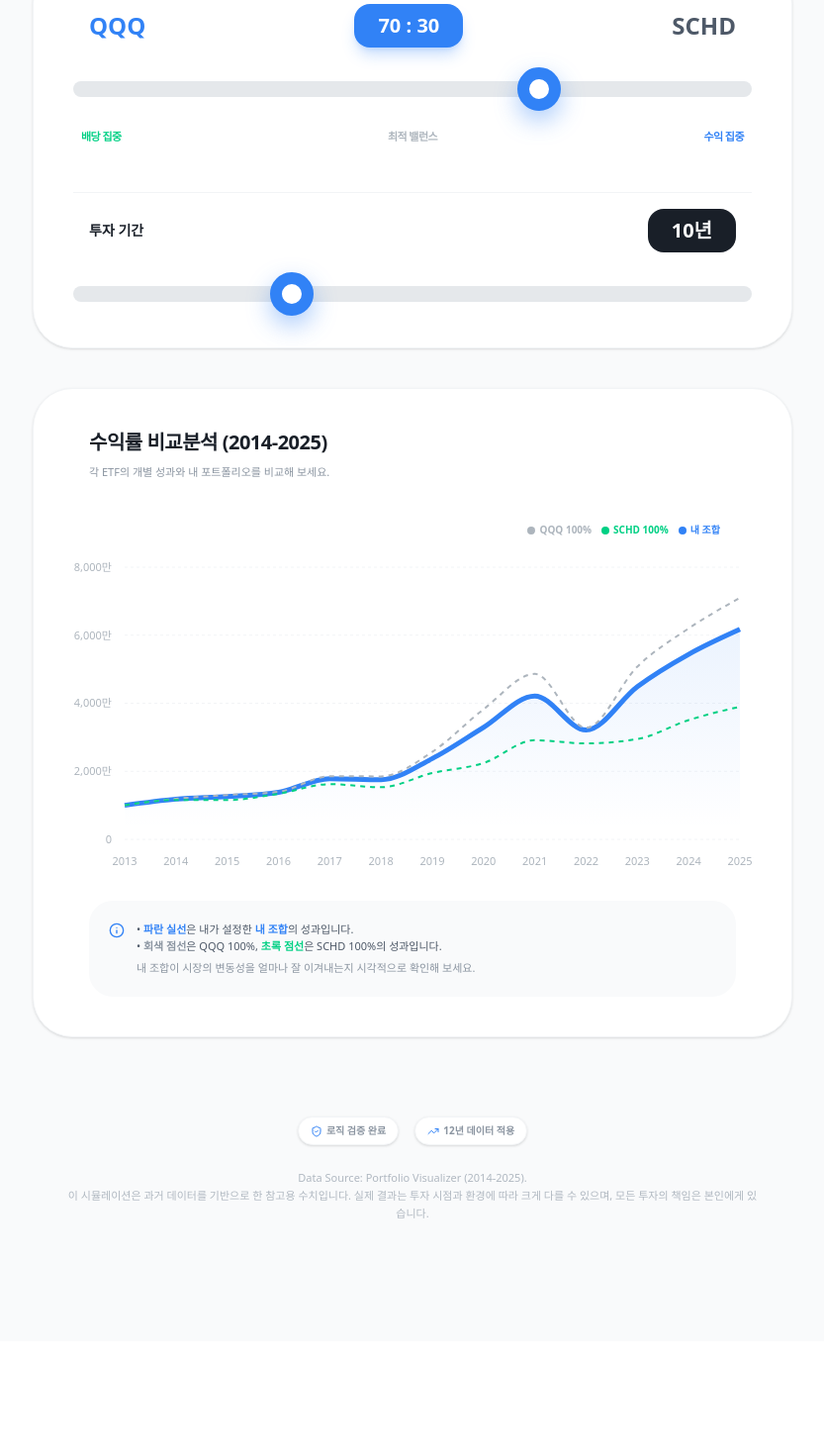
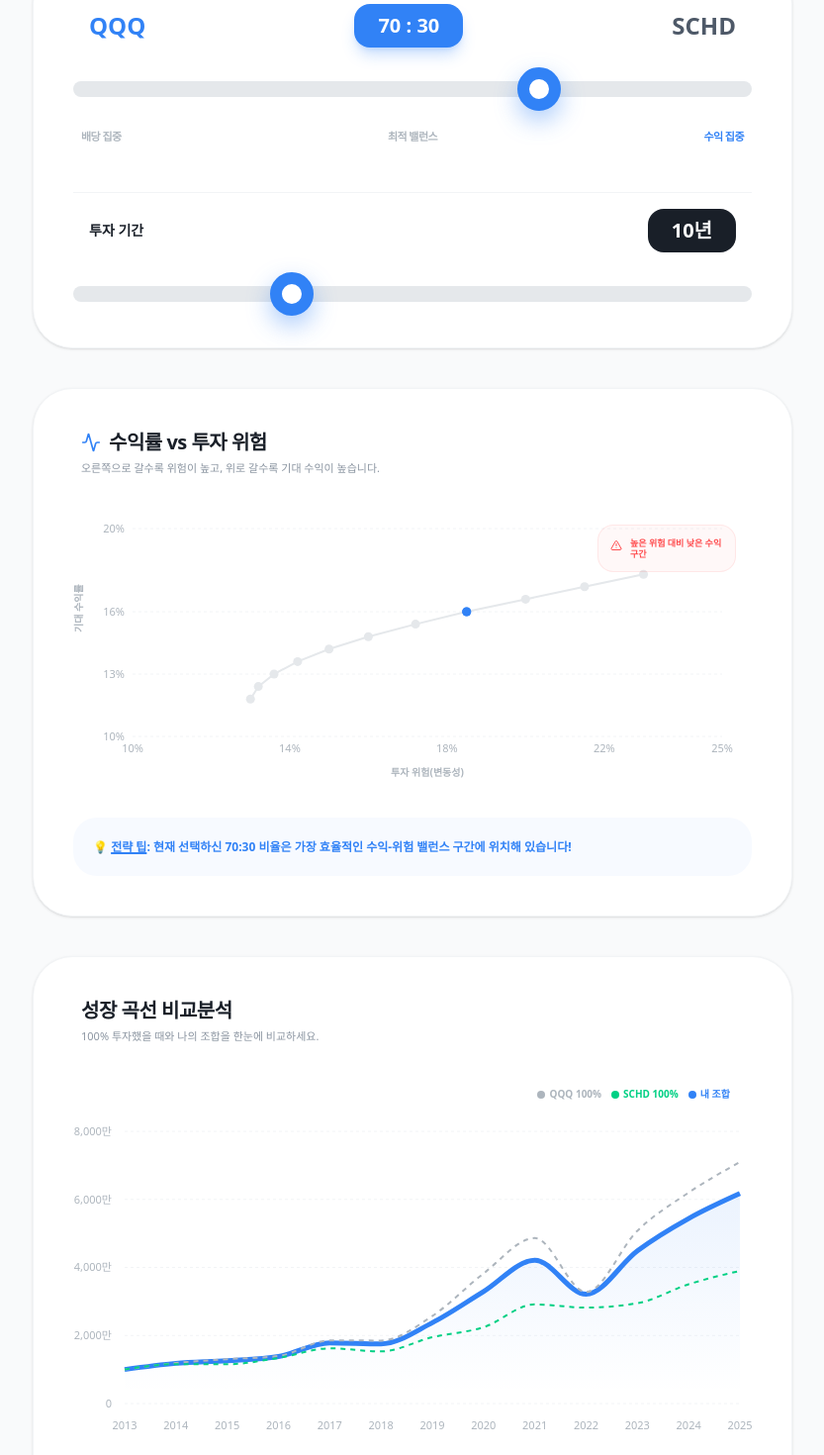
Before and after one commit to kiyeonh1993-create/etf-combination-0.1, a Next.js app: page / in a window 1280 px wide. Shown: the part 755-2225 px from the top of the page at 99% size, without its empty margins (223-1056 px from the left). Before the commit the page ends 2110 px from the top, so only its background shows below. Built offline with nearby package versions, Linux system fonts and the light colour scheme.

Commit message:
feat: v0.3.0 리스크-리턴 산점도 차트 추가 및 실시간 인터랙션 구현

```diff
--- a/src/app/page.tsx
+++ b/src/app/page.tsx
@@ -10,12 +10,17 @@
   ComposedChart,
   Area,
   Line,
-  Legend
+  Legend,
+  ScatterChart,
+  Scatter,
+  ZAxis,
+  Cell
 } from 'recharts';
 import { motion } from 'framer-motion';
-import { TrendingUp, ShieldCheck, Coins, Info } from 'lucide-react';
+import { TrendingUp, ShieldCheck, Coins, Info, Activity, AlertTriangle } from 'lucide-react';
 
-const data = [
+// 2014-2025 실제 데이터 기반
+const annualData = [
   { year: 2014, qqq: 19.18, schd: 15.82 },
   { year: 2015, qqq: 9.45, schd: -0.32 },
   { year: 2016, qqq: 7.10, schd: 16.05 },
@@ -30,18 +35,29 @@
   { year: 2025, qqq: 14.50, schd: 11.20 }
 ];
 
+// 효율적 투자선 데이터 (10% 단위 미리 계산됨)
+// X: 변동성(위험), Y: 기대수익률(CAGR)
+const frontierData = [
+  { qqq: 0,   risk: 13.0, return: 11.8, label: "SCHD 100%" },
+  { qqq: 10,  risk: 13.2, return: 12.4 },
+  { qqq: 20,  risk: 13.6, return: 13.0 },
+  { qqq: 30,  risk: 14.2, return: 13.6 },
+  { qqq: 40,  risk: 15.0, return: 14.2 },
+  { qqq: 50,  risk: 16.0, return: 14.8, label: "황금 밸런스" },
+  { qqq: 60,  risk: 17.2, return: 15.4 },
+  { qqq: 70,  risk: 18.5, return: 16.0 },
+  { qqq: 80,  risk: 20.0, return: 16.6 },
+  { qqq: 90,  risk: 21.5, return: 17.2 },
+  { qqq: 100, risk: 23.0, return: 17.8, label: "QQQ 100%" }
+];
+
 const AnimatedNumber = ({ value, isCurrency = false }: { value: string | number, isCurrency?: boolean }) => {
   const num = Number(value);
   const displayValue = new Intl.NumberFormat('ko-KR').format(num);
   return (
     <span className="inline-flex items-baseline gap-0.5">
       {isCurrency && <span className="text-xl md:text-2xl font-bold mr-0.5">₩</span>}
-      <motion.span
-        key={value}
-        initial={{ opacity: 0, y: 5 }}
-        animate={{ opacity: 1, y: 0 }}
-        className="inline-block"
-      >
+      <motion.span key={value} initial={{ opacity: 0, y: 5 }} animate={{ opacity: 1, y: 0 }} className="inline-block">
         {displayValue}
       </motion.span>
       {!isCurrency && <span className="text-sm md:text-lg font-bold ml-0.5">%</span>}
@@ -64,35 +80,34 @@
     let maxDrawdown = 0;
     const chartData = [{ year: 2013, value: initialInvestment, qqqOnly: initialInvestment, schdOnly: initialInvestment }];
 
-    data.forEach((item) => {
+    annualData.forEach((item) => {
       const yearlyReturn = (qqqWeight / 100) * (item.qqq / 100) + (schdWeight / 100) * (item.schd / 100);
       currentBalance *= (1 + yearlyReturn);
       qqqOnlyBalance *= (1 + item.qqq / 100);
       schdOnlyBalance *= (1 + item.schd / 100);
-
       if (currentBalance > peakBalance) peakBalance = currentBalance;
       const drawdown = (currentBalance - peakBalance) / peakBalance;
       if (drawdown < maxDrawdown) maxDrawdown = drawdown;
-
-      chartData.push({
-        year: item.year,
-        value: Math.round(currentBalance),
-        qqqOnly: Math.round(qqqOnlyBalance),
-        schdOnly: Math.round(schdOnlyBalance)
-      });
+      chartData.push({ year: item.year, value: Math.round(currentBalance), qqqOnly: Math.round(qqqOnlyBalance), schdOnly: Math.round(schdOnlyBalance) });
     });
 
-    const cagr = (Math.pow(currentBalance / initialInvestment, 1 / data.length) - 1);
+    const cagr = (Math.pow(currentBalance / initialInvestment, 1 / annualData.length) - 1);
     const futureValue = initialInvestment * Math.pow(1 + cagr, investmentYears);
     const dividendYield = (qqqWeight / 100) * 0.6 + (schdWeight / 100) * 3.4;
     const monthlyDividendPostTax = ((futureValue * (dividendYield / 100)) / 12) * 0.85;
+
+    // 현재 지점에 가장 가까운 프론티어 데이터 찾기
+    const currentFrontierPoint = frontierData.reduce((prev, curr) =>
+      Math.abs(curr.qqq - qqqWeight) < Math.abs(prev.qqq - qqqWeight) ? curr : prev
+    );
 
     return {
       chartData,
       cagr: (cagr * 100).toFixed(2),
       mdd: (maxDrawdown * 100).toFixed(2),
       monthlyDividendPostTax: Math.round(monthlyDividendPostTax),
-      futureValue: Math.round(futureValue)
+      futureValue: Math.round(futureValue),
+      currentFrontierPoint
     };
   }, [qqqWeight, schdWeight, initialInvestment, investmentYears]);
 
@@ -109,10 +124,10 @@
         {/* Header */}
         <header className="text-center space-y-4 py-4">
           <div className="flex justify-center gap-2">
-            <span className="bg-[#3182F6] text-white text-[10px] px-3 py-1 rounded-full font-black shadow-sm uppercase tracking-widest">v0.2.5 Balanced</span>
+            <span className="bg-[#3182F6] text-white text-[10px] px-3 py-1 rounded-full font-black shadow-sm uppercase tracking-widest">v0.3.0 Strategy</span>
           </div>
           <h1 className="text-3xl md:text-4xl font-black tracking-tight text-[#191F28]">QQQ x SCHD 황금비율 시뮬레이터</h1>
-          <p className="text-[#8B95A1] text-sm md:text-base font-medium px-4">과거 12년 데이터를 기반으로 나만의 최적 조합을 찾아보세요.</p>
+          <p className="text-[#8B95A1] text-sm md:text-base font-medium px-4">과거 12년 데이터를 기반으로 리스크와 수익의 균형점을 찾아보세요.</p>
         </header>
 
         {/* Full-Width Input */}
@@ -129,148 +144,111 @@
           </div>
         </section>
 
-        {/* Highlight Future Value */}
+        {/* Future Value Card */}
         <section className="bg-white p-10 rounded-[48px] shadow-[0_30px_60px_rgba(0,0,0,0.06)] border border-[#F2F4F6] text-center relative overflow-hidden">
           <div className="relative z-10 space-y-4">
-            <h2 className="text-[#4E5968] font-bold text-lg">
-              <span className="text-[#3182F6]">{investmentYears}년 뒤</span> 예상 자산
-            </h2>
-            <p className="text-5xl md:text-7xl font-black text-[#3182F6] tracking-tighter">
-              <AnimatedNumber value={results.futureValue} isCurrency={true} />
-            </p>
+            <h2 className="text-[#4E5968] font-bold text-lg"><span className="text-[#3182F6]">{investmentYears}년 뒤</span> 예상 자산</h2>
+            <p className="text-5xl md:text-7xl font-black text-[#3182F6] tracking-tighter"><AnimatedNumber value={results.futureValue} isCurrency={true} /></p>
             <div className="flex items-center justify-center gap-4 pt-2">
-              <div className="flex items-center gap-1.5 text-[11px] font-bold text-[#00D084]">
-                <Coins className="w-3.5 h-3.5" />
-                세후 월 <AnimatedNumber value={results.monthlyDividendPostTax} isCurrency={true} />
-              </div>
-              <div className="w-px h-3 bg-[#E5E8EB]" />
-              <div className="text-[11px] font-bold text-[#8B95A1]">연평균 {results.cagr}%</div>
+              <div className="flex items-center gap-1.5 text-[11px] font-bold text-[#00D084]"><Coins className="w-3.5 h-3.5" />세후 월 <AnimatedNumber value={results.monthlyDividendPostTax} isCurrency={true} /></div>
+              <div className="w-px h-3 bg-[#E5E8EB]" /><div className="text-[11px] font-bold text-[#8B95A1]">연평균 {results.cagr}%</div>
             </div>
           </div>
         </section>
 
-        {/* Enhanced Controls */}
+        {/* Controls */}
         <section className="bg-white p-10 rounded-[40px] shadow-sm border border-[#F2F4F6] space-y-12">
           <div className="space-y-8">
             <div className="flex justify-between items-center px-4">
               <span className="text-2xl font-black text-[#3182F6]">QQQ</span>
-              <div className="bg-[#3182F6] text-white px-6 py-2 rounded-2xl text-xl font-black shadow-lg shadow-[#3182F644]">
-                {qqqWeight} : {schdWeight}
-              </div>
+              <div className="bg-[#3182F6] text-white px-6 py-2 rounded-2xl text-xl font-black shadow-lg shadow-[#3182F644]">{qqqWeight} : {schdWeight}</div>
               <span className="text-2xl font-black text-[#4E5968]">SCHD</span>
             </div>
             <input type="range" min="0" max="100" step="5" value={qqqWeight} onChange={(e) => setQqqWeight(parseInt(e.target.value))} className="w-full h-4 bg-[#E5E8EB] rounded-full appearance-none cursor-pointer accent-[#3182F6]" />
-            <div className="flex justify-between text-[11px] font-black text-[#ADB5BD] uppercase tracking-tighter px-2">
-              <span className="text-[#00D084]">배당 집중</span><span>최적 밸런스</span><span className="text-[#3182F6]">수익 집중</span>
-            </div>
+            <div className="flex justify-between text-[11px] font-black text-[#ADB5BD] uppercase tracking-tighter px-2"><span>배당 집중</span><span>최적 밸런스</span><span className="text-[#3182F6]">수익 집중</span></div>
           </div>
-
           <div className="space-y-8 pt-4 border-t border-[#F2F4F6]">
             <div className="flex justify-between items-center px-4">
               <span className="text-sm font-black text-[#191F28]">투자 기간</span>
-              <div className="bg-[#191F28] text-white px-6 py-2 rounded-2xl text-xl font-black">
-                {investmentYears}년
-              </div>
+              <div className="bg-[#191F28] text-white px-6 py-2 rounded-2xl text-xl font-black">{investmentYears}년</div>
             </div>
             <input type="range" min="1" max="30" step="1" value={investmentYears} onChange={(e) => setInvestmentYears(parseInt(e.target.value))} className="w-full h-4 bg-[#E5E8EB] rounded-full appearance-none cursor-pointer accent-[#191F28]" />
           </div>
         </section>
 
-        {/* Comparison Chart with Symmetrical Layout */}
-        <section className="bg-white py-10 px-4 md:px-8 rounded-[40px] shadow-sm border border-[#F2F4F6] space-y-8 overflow-hidden">
-          <div className="px-4 md:px-6">
-            <h3 className="text-xl font-black tracking-tight mb-2">수익률 비교분석 (2014-2025)</h3>
-            <p className="text-[11px] font-medium text-[#8B95A1]">각 ETF의 개별 성과와 내 포트폴리오를 비교해 보세요.</p>
+        {/* NEW: Risk vs Return Chart (Efficient Frontier) */}
+        <section className="bg-white p-8 md:p-10 rounded-[40px] shadow-sm border border-[#F2F4F6] space-y-8">
+          <div className="px-2">
+            <h3 className="text-xl font-black tracking-tight flex items-center gap-2">
+              <Activity className="text-[#3182F6] w-5 h-5" /> 수익률 vs 투자 위험
+            </h3>
+            <p className="text-[11px] font-medium text-[#8B95A1] mt-1">오른쪽으로 갈수록 위험이 높고, 위로 갈수록 기대 수익이 높습니다.</p>
           </div>
 
+          <div className="h-[280px] w-full relative">
+            <ResponsiveContainer width="100%" height="100%">
+              <ScatterChart margin={{ top: 20, right: 30, bottom: 20, left: 0 }}>
+                <CartesianGrid strokeDasharray="3 3" vertical={false} stroke="#F2F4F6" />
+                <XAxis type="number" dataKey="risk" name="Risk" unit="%" domain={[10, 25]} axisLine={false} tickLine={false} tick={{fill: '#ADB5BD', fontSize: 11}} label={{ value: '투자 위험(변동성)', position: 'insideBottom', offset: -10, fontSize: 10, fill: '#ADB5BD', fontWeight: 'bold' }} />
+                <YAxis type="number" dataKey="return" name="Return" unit="%" domain={[10, 20]} axisLine={false} tickLine={false} tick={{fill: '#ADB5BD', fontSize: 11}} label={{ value: '기대 수익률', angle: -90, position: 'insideLeft', fontSize: 10, fill: '#ADB5BD', fontWeight: 'bold' }} />
+                <ZAxis type="number" range={[60, 400]} />
+                <Tooltip cursor={{ strokeDasharray: '3 3' }} contentStyle={{ borderRadius: '16px', border: 'none', boxShadow: '0 10px 20px rgba(0,0,0,0.05)' }} formatter={(value, name) => [value + "%", name === 'return' ? '기대 수익' : '투자 위험']} />
+                <Scatter name="Efficient Frontier" data={frontierData} fill="#E5E8EB" line={{ stroke: '#E5E8EB', strokeWidth: 2 }} shape="circle">
+                  {frontierData.map((entry, index) => (
+                    <Cell key={`cell-${index}`} fill={entry.qqq === results.currentFrontierPoint.qqq ? '#3182F6' : '#E5E8EB'} />
+                  ))}
+                </Scatter>
+                {/* Active Point Overlay for Animation */}
+                <Scatter data={[results.currentFrontierPoint]} fill="#3182F6" shape="circle" />
+              </ScatterChart>
+            </ResponsiveContainer>
+
+            {/* Inefficient Zone Overlay */}
+            <div className="absolute top-4 right-4 bg-[#FF4D4F0A] border border-[#FF4D4F1A] p-3 rounded-2xl flex items-start gap-2 max-w-[140px]">
+              <AlertTriangle className="w-3 h-3 text-[#FF4D4F] mt-0.5 shrink-0" />
+              <p className="text-[9px] text-[#FF4D4F] font-bold leading-tight text-left">높은 위험 대비 낮은 수익 구간</p>
+            </div>
+          </div>
+
+          <div className="bg-[#3182F60A] p-5 rounded-3xl">
+            <p className="text-xs font-bold text-[#3182F6] leading-relaxed">
+              💡 <span className="underline decoration-2">전략 팁</span>: 현재 선택하신 {qqqWeight}:{schdWeight} 비율은 {qqqWeight >= 60 && qqqWeight <= 80 ? "가장 효율적인 수익-위험 밸런스 구간에 위치해 있습니다!" : qqqWeight < 40 ? "수익률은 낮지만 하락장에서 가장 강력한 방어력을 보여줍니다." : "높은 수익을 기대하는 만큼 큰 하락 위험을 감수해야 합니다."}
+            </p>
+          </div>
+        </section>
+
+        {/* Backtest Chart */}
+        <section className="bg-white py-10 px-4 md:px-8 rounded-[40px] shadow-sm border border-[#F2F4F6] space-y-8 overflow-hidden">
+          <div className="px-4"><h3 className="text-xl font-black tracking-tight mb-1">성장 곡선 비교분석</h3><p className="text-[11px] font-medium text-[#8B95A1]">100% 투자했을 때와 나의 조합을 한눈에 비교하세요.</p></div>
           <div className="h-[360px] w-full">
             <ResponsiveContainer width="100%" height="100%">
               <ComposedChart data={results.chartData} margin={{ left: 0, right: 20, top: 10, bottom: 0 }}>
-                <defs>
-                  <linearGradient id="colorValue" x1="0" y1="0" x2="0" y2="1">
-                    <stop offset="5%" stopColor="#3182F6" stopOpacity={0.15}/>
-                    <stop offset="95%" stopColor="#3182F6" stopOpacity={0}/>
-                  </linearGradient>
-                </defs>
+                <defs><linearGradient id="colorValue" x1="0" y1="0" x2="0" y2="1"><stop offset="5%" stopColor="#3182F6" stopOpacity={0.15}/><stop offset="95%" stopColor="#3182F6" stopOpacity={0}/></linearGradient></defs>
                 <CartesianGrid strokeDasharray="3 3" vertical={false} stroke="#F2F4F6" />
-                <XAxis
-                  dataKey="year"
-                  axisLine={false}
-                  tickLine={false}
-                  tick={{ fill: '#ADB5BD', fontSize: 11 }}
-                  dy={10}
-                  interval={"preserveStartEnd"}
-                />
-                <YAxis
-                  width={60}
-                  domain={['auto', 'auto']}
-                  axisLine={false}
-                  tickLine={false}
-                  tick={{ fill: '#ADB5BD', fontSize: 11 }}
-                  tickFormatter={formatYAxis}
-                  dx={-5}
-                />
-                <Tooltip
-                  cursor={{ stroke: '#3182F6', strokeWidth: 1 }}
-                  contentStyle={{ borderRadius: '24px', border: 'none', boxShadow: '0 20px 40px rgba(0,0,0,0.1)', padding: '20px' }}
-                  formatter={(value, name) => [new Intl.NumberFormat('ko-KR').format(Number(value)) + "원", name === 'value' ? '내 조합' : name === 'qqqOnly' ? 'QQQ 100%' : 'SCHD 100%']}
-                />
-                <Legend
-                  verticalAlign="top"
-                  align="right"
-                  iconType="circle"
-                  iconSize={8}
-                  wrapperStyle={{ fontSize: '10px', fontWeight: 'bold', color: '#8B95A1', paddingBottom: '30px', paddingRight: '10px' }}
-                />
+                <XAxis dataKey="year" axisLine={false} tickLine={false} tick={{ fill: '#ADB5BD', fontSize: 11 }} dy={10} interval={"preserveStartEnd"} />
+                <YAxis width={60} domain={['auto', 'auto']} axisLine={false} tickLine={false} tick={{ fill: '#ADB5BD', fontSize: 11 }} tickFormatter={formatYAxis} dx={-5} />
+                <Tooltip cursor={{ stroke: '#3182F6', strokeWidth: 1 }} contentStyle={{ borderRadius: '24px', border: 'none', boxShadow: '0 20px 40px rgba(0,0,0,0.1)', padding: '20px' }} />
+                <Legend verticalAlign="top" align="right" iconType="circle" iconSize={8} wrapperStyle={{ fontSize: '10px', fontWeight: 'bold', color: '#8B95A1', paddingBottom: '30px' }} />
                 <Area name="내 조합" type="monotone" dataKey="value" stroke="#3182F6" strokeWidth={5} fill="url(#colorValue)" animationDuration={1000} />
                 <Line name="QQQ 100%" type="monotone" dataKey="qqqOnly" stroke="#ADB5BD" strokeWidth={2} strokeDasharray="5 5" dot={false} />
                 <Line name="SCHD 100%" type="monotone" dataKey="schdOnly" stroke="#00D084" strokeWidth={2} strokeDasharray="5 5" dot={false} />
               </ComposedChart>
             </ResponsiveContainer>
           </div>
-
-          <div className="mx-4 md:mx-6 bg-[#F9FAFB] p-5 rounded-3xl flex items-start gap-3">
-            <Info className="w-4 h-4 text-[#3182F6] mt-0.5 shrink-0" />
-            <div className="text-[11px] text-[#4E5968] leading-relaxed font-medium">
-              <p>• <strong className="text-[#3182F6]">파란 실선</strong>은 내가 설정한 <strong className="text-[#3182F6]">내 조합</strong>의 성과입니다.</p>
-              <p>• <strong className="text-[#8B95A1]">회색 점선</strong>은 QQQ 100%, <strong className="text-[#00D084]">초록 점선</strong>은 SCHD 100%의 성과입니다.</p>
-              <p className="mt-1 text-[#8B95A1]">내 조합이 시장의 변동성을 얼마나 잘 이겨내는지 시각적으로 확인해 보세요.</p>
-            </div>
-          </div>
+          <div className="mx-4 bg-[#F9FAFB] p-5 rounded-3xl flex items-start gap-3"><Info className="w-4 h-4 text-[#3182F6] mt-0.5 shrink-0" /><div className="text-[11px] text-[#4E5968] leading-relaxed font-medium"><p>• <strong className="text-[#3182F6]">파란 실선</strong>: 내 조합 / <strong className="text-[#8B95A1]">회색 점선</strong>: QQQ 100% / <strong className="text-[#00D084]">초록 점선</strong>: SCHD 100%</p></div></div>
         </section>
 
-        {/* Footer with Padding */}
+        {/* Footer */}
         <footer className="text-center pt-10 pb-20 space-y-6">
-          <div className="flex justify-center gap-4">
-            <div className="flex items-center gap-1 bg-white border border-[#F2F4F6] px-3 py-1.5 rounded-full shadow-sm">
-              <ShieldCheck className="w-3 h-3 text-[#3182F6]" /><span className="text-[10px] font-bold text-[#8B95A1]">로직 검증 완료</span>
-            </div>
-            <div className="flex items-center gap-1 bg-white border border-[#F2F4F6] px-3 py-1.5 rounded-full shadow-sm">
-              <TrendingUp className="w-3 h-3 text-[#3182F6]" /><span className="text-[10px] font-bold text-[#8B95A1]">12년 데이터 적용</span>
-            </div>
-          </div>
-          <p className="text-[11px] text-[#B0B8C1] leading-relaxed px-8">
-            Data Source: Portfolio Visualizer (2014-2025).<br />
-            이 시뮬레이션은 과거 데이터를 기반으로 한 참고용 수치입니다. 실제 결과는 투자 시점과 환경에 따라 크게 다를 수 있으며, 모든 투자의 책임은 본인에게 있습니다.
-          </p>
+          <p className="text-[11px] text-[#B0B8C1] leading-relaxed px-8">Data Source: Portfolio Visualizer (2014-2025).<br />수익률 vs 투자 위험 차트는 통계적 기대값을 기반으로 하며, 실제 위험은 시장 상황에 따라 달라질 수 있습니다.</p>
         </footer>
       </div>
 
       <style jsx global>{`
         input[type='range']::-webkit-slider-thumb {
-          -webkit-appearance: none;
-          width: 44px;
-          height: 44px;
-          background: #ffffff;
-          border: 12px solid #3182F6;
-          border-radius: 50%;
-          box-shadow: 0 10px 25px rgba(49, 130, 246, 0.4);
-          cursor: pointer;
-          transition: all 0.2s ease;
+          -webkit-appearance: none; width: 44px; height: 44px; background: #ffffff; border: 12px solid #3182F6; border-radius: 50%; box-shadow: 0 10px 25px rgba(49, 130, 246, 0.4); cursor: pointer; transition: all 0.2s ease;
         }
-        input[type='range']::-webkit-slider-thumb:active {
-          transform: scale(1.2);
-        }
+        input[type='range']::-webkit-slider-thumb:active { transform: scale(1.2); }
       `}</style>
     </main>
   );
```
